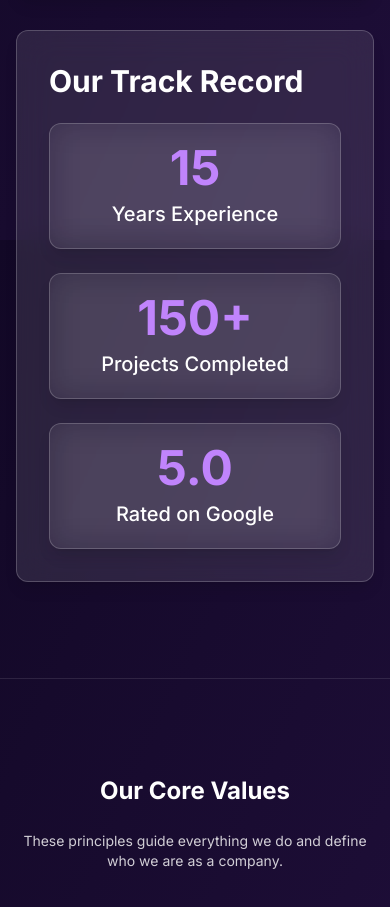
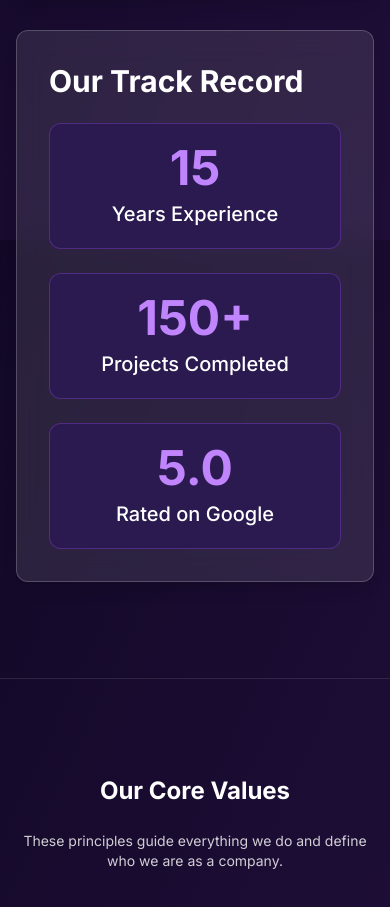
Before and after one commit to matthewmarleyuk/EK-Web-Design, a Next.js app: page /about in a window 390 px wide. Shown: the part 1448-2355 px from the top of the page. Built offline with nearby package versions, Linux system fonts and the light colour scheme.

Commit message:
Fix display issues in Track Record and Process sections on mobile

```diff
--- a/src/app/about/page.tsx
+++ b/src/app/about/page.tsx
@@ -67,19 +67,19 @@ export default function About() {
             <div className="glass p-8 rounded-2xl">
               <h2 className="text-3xl font-bold mb-6">Our Track Record</h2>
               <div className="space-y-6">
-                <div className="glass-darker p-5 rounded-xl text-center">
+                <div className="bg-[#2a1a50] p-5 rounded-xl text-center border border-purple-500/30">
                   <div className="text-5xl font-bold mb-2 text-purple-400">15</div>
-                  <p className="text-xl font-medium">Years Experience</p>
+                  <p className="text-xl font-medium text-white">Years Experience</p>
                 </div>
 
-                <div className="glass-darker p-5 rounded-xl text-center">
+                <div className="bg-[#2a1a50] p-5 rounded-xl text-center border border-purple-500/30">
                   <div className="text-5xl font-bold mb-2 text-purple-400">150+</div>
-                  <p className="text-xl font-medium">Projects Completed</p>
+                  <p className="text-xl font-medium text-white">Projects Completed</p>
                 </div>
 
-                <div className="glass-darker p-5 rounded-xl text-center">
+                <div className="bg-[#2a1a50] p-5 rounded-xl text-center border border-purple-500/30">
                   <div className="text-5xl font-bold mb-2 text-purple-400">5.0</div>
-                  <p className="text-xl font-medium">Rated on Google</p>
+                  <p className="text-xl font-medium text-white">Rated on Google</p>
                 </div>
               </div>
             </div>
--- a/src/app/page.tsx
+++ b/src/app/page.tsx
@@ -312,9 +312,9 @@ export default function Home() {
                         {step.number}
                       </div>
                     </div>
-                    <div className="glass-lighter p-4 sm:p-6 rounded-xl flex-1 w-full">
-                      <h3 className="text-lg sm:text-xl font-bold mb-2">{step.title}</h3>
-                      <p className="text-white/70 text-sm sm:text-base">{step.description}</p>
+                    <div className="bg-[#2a1a50] p-4 sm:p-6 rounded-xl flex-1 w-full border border-purple-500/30">
+                      <h3 className="text-lg sm:text-xl font-bold mb-2 text-white">{step.title}</h3>
+                      <p className="text-white/90 text-sm sm:text-base">{step.description}</p>
                     </div>
                   </div>
                 ))}
```
